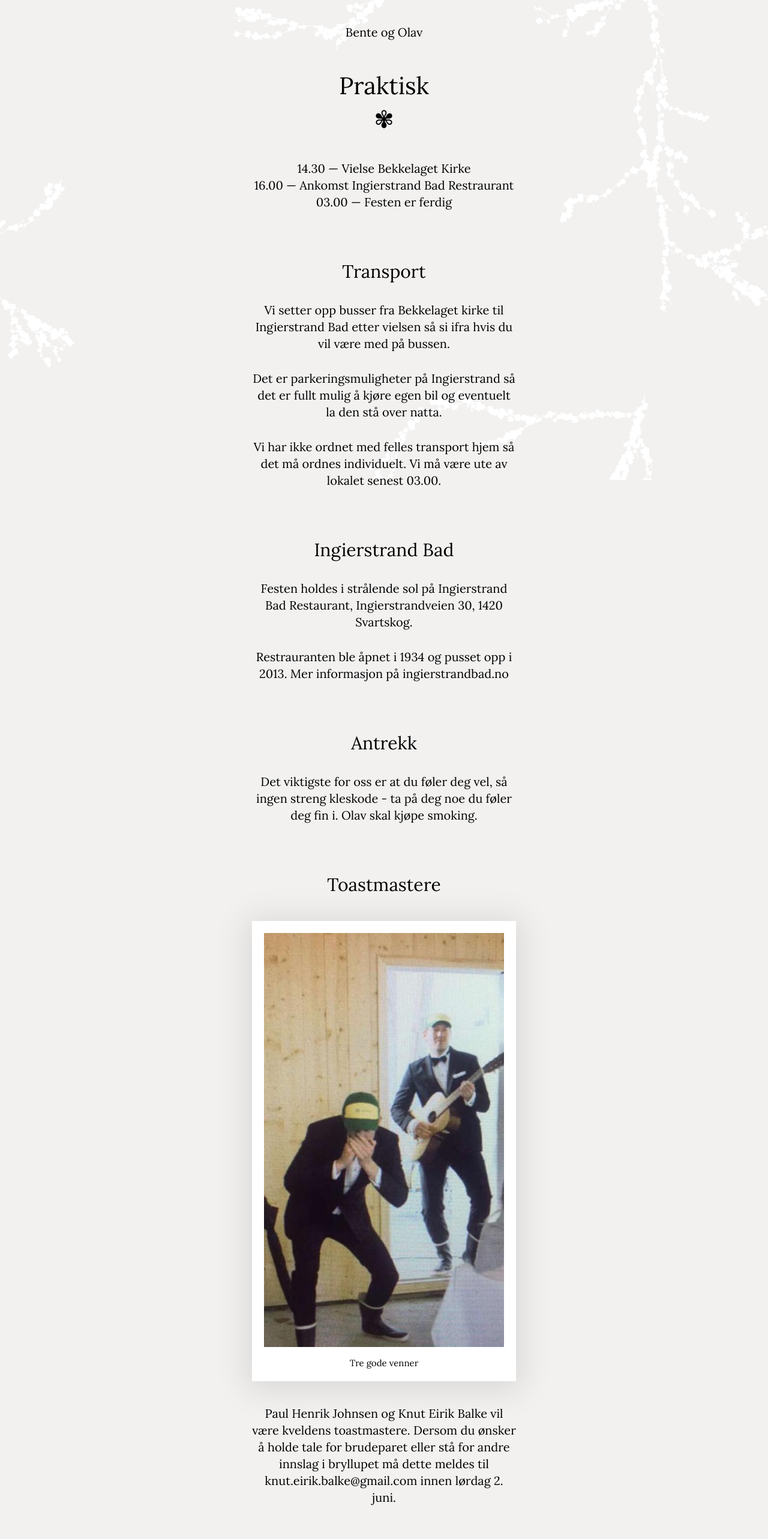
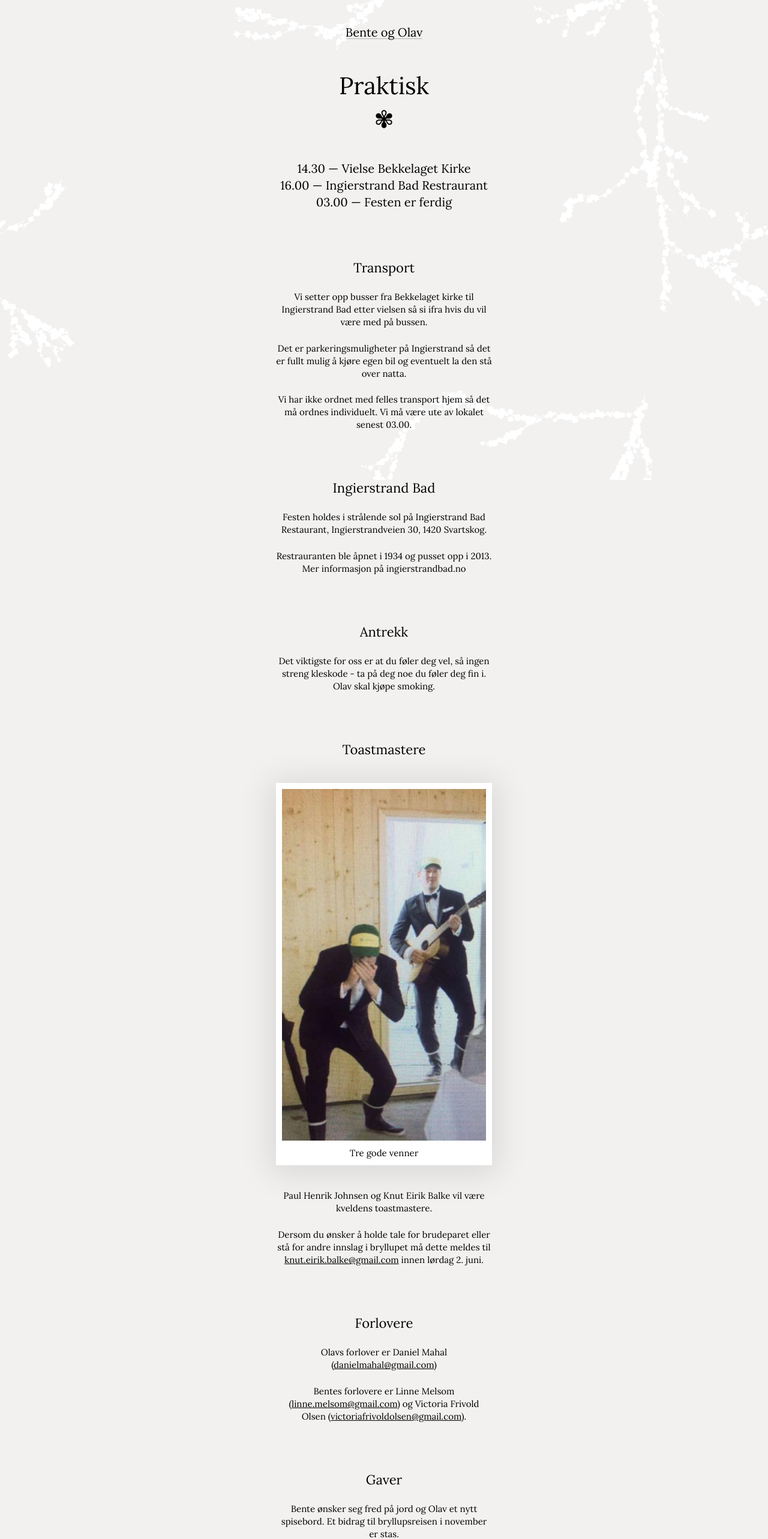
Before and after one commit to danielmahal/benteogolav.no, a website: page src/next/praktisk.html in a window 1280 px wide. Shown: the top 2565 px of the page at 60% size. Drawn offline with Linux system fonts and the light colour scheme.

Commit message:
Tweak formatting

```diff
--- a/src/next/praktisk.html
+++ b/src/next/praktisk.html
@@ -5,6 +5,7 @@
     <title>Praktisk — Bente & Olav</title>
     <meta charset="utf-8" />
     <meta name="viewport" content="width=device-width, initial-scale=1">
+    <meta name="theme-color" content="#F2F1F0">
     <link href="https://fonts.googleapis.com/css?family=Lora:400,700" rel="stylesheet">
     <meta property="og:image" content="//benteogolav.no/images/IMG_1061.jpg" />
     <meta property="og:title" content="Praktisk — Bente & Olav"/>
@@ -29,8 +30,8 @@
       </header>
 
       <article>
-        <section>
-          <ul class="plan">
+        <section class="plan">
+          <ul>
             <li>
               <span class="time">14.30</span> —
               <span class="activity">Vielse Bekkelaget Kirke</span>
@@ -38,7 +39,7 @@
 
             <li>
               <span class="time">16.00</span> —
-              <span class="activity">Ankomst Ingierstrand Bad Restraurant</span>
+              <span class="activity">Ingierstrand Bad Restraurant</span>
             </li>
 
             <li>
@@ -74,19 +75,19 @@
               Tre gode venner
             </figcaption>
           </figure>
-          <p>Paul Henrik Johnsen og Knut Eirik Balke vil være kveldens toastmastere. Dersom du ønsker å holde tale for brudeparet eller stå for andre innslag i bryllupet må dette meldes til knut.eirik.balke@gmail.com innen lørdag 2. juni.</p>
+          <p>Paul Henrik Johnsen og Knut Eirik Balke vil være kveldens toastmastere.</p>
+          <p>Dersom du ønsker å holde tale for brudeparet eller stå for andre innslag i bryllupet må dette meldes til <a href="mailto:knut.eirik.balke@gmail.com">knut.eirik.balke@gmail.com</a> innen lørdag 2. juni.</p>
         </section>
 
         <section>
           <h2>Forlovere</h2>
-          <p>Olavs forlover er Daniel Mahal. Han kan kontaktes på daniel.mahal@gmail.com</p>
-          <p>Bentes forlovere er Linne Melsom (linne.melsom@gmail.com) og Victoria Frivold Olsen (victoriafrivoldolsen@gmail.com).</p>
+          <p>Olavs forlover er Daniel Mahal (<a href="mailto:danielmahal@gmail.com">danielmahal@gmail.com</a>)</p>
+          <p>Bentes forlovere er Linne Melsom (<a href="mailto:linne.melsom@gmail.com">linne.melsom@gmail.com</a>) og Victoria Frivold Olsen (<a href="mailto:victoriafrivoldolsen@gmail.com">victoriafrivoldolsen@gmail.com</a>).</p>
         </section>
 
         <section>
           <h2>Gaver</h2>
-          <p>Bente ønsker seg fred på jord og Olav et nytt spisebord.</p>
-          <p>Et bidrag til bryllupsreisen i november er stas.</p>
+          <p>Bente ønsker seg fred på jord og Olav et nytt spisebord. Et bidrag til bryllupsreisen i november er stas.</p>
         </section>
       </article>
     </main>
--- a/src/next/style.css
+++ b/src/next/style.css
@@ -41,6 +41,10 @@ h1:after {
   display: block;
 }
 
+h2 {
+  font-size: 1.1em;
+}
+
 p {
   margin: 1.5em 0;
 }
@@ -82,30 +86,44 @@ nav ul li a span {
 nav ul li a span:after {
   content: "";
   position: absolute;
-  bottom: 0;
-  left: 0; right: 0;
+  bottom: 0.05em;
+  left: 0;
+  right: 0;
   padding: 0;
   display: inline-block;
-  border-bottom: 1px black solid;
-  display: none;
+  border-bottom: 1px rgba(0, 0, 0, 0.25) solid;
 }
 
 nav ul li a:hover span:after {
-  display: block;
+  border-color: black;
 }
 
 article {
   padding: 0 1em;
-  max-width: 22em;
-  margin: 0 auto;
+
   text-align: center;
 }
 
 article section {
+  max-width: 18em;
+  margin: 0 auto;
   margin-bottom: 4em;
 }
 
+article section p {
+  font-size: 0.75em;
+}
+
+article a {
+  color: inherit;
+}
+
 .plan {
+  font-size: 1em;
+  max-width: 22em;
+}
+
+.plan ul {
   list-style: none;
   margin: 0;
   padding: 0;
@@ -129,10 +147,12 @@ label {
 }
 
 .label {
-  margin-bottom: 0.5em;
+  position: relative;
+  margin-bottom: -0.65em;
   font-size: 0.75em;
   text-transform: uppercase;
   letter-spacing: 0.2em;
+  z-index: 2;
 }
 
 input[type=text],
@@ -140,7 +160,7 @@ textarea {
   border: 0;
   box-sizing: border-box;
   font: inherit;
-  padding: 1em;
+  padding: 0.75em;
   width: 100%;
   background: none;
   border: 0;
@@ -178,11 +198,11 @@ input[type=submit] {
 
 input[type=submit]:hover {
   background: black;
-  color: gold;
+  color: #F2F1F0;
 }
 
 .moment {
-  padding: 1em;
+  padding: 0.5em;
   background: white;
   max-width: 500px;
   margin: 2em auto;
@@ -192,7 +212,7 @@ input[type=submit]:hover {
 .moment img {
   display: block;
   width: 100%;
-  margin-bottom: 0.8em;
+  margin-bottom: 0.5em;
 }
 
 .moment figcaption {
```
Also changed, not shown: src/next/index.html (+1 -1 lines), src/next/oyeblikk.html (+1 -0 lines), src/next/paamelding.html (+2 -1 lines).
